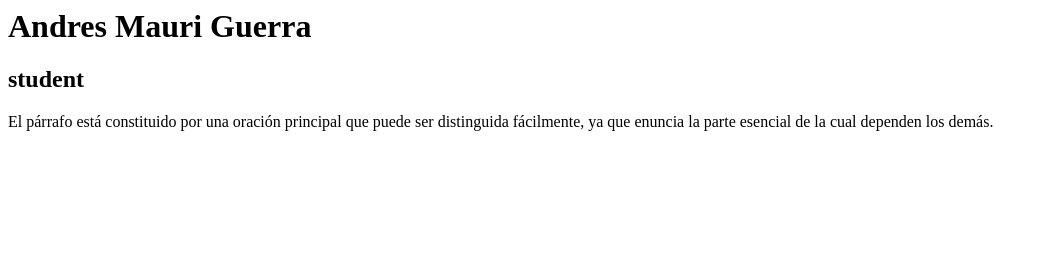
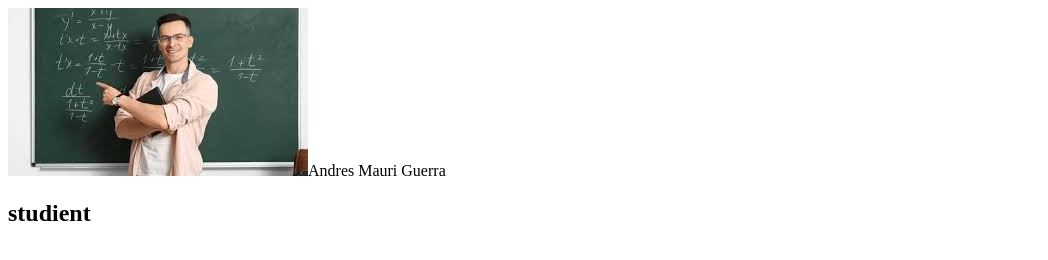
Before and after one commit to AMAURI19/aew_cibertec_mauri, a plain HTML site: page HTML/01_HTML/index.html in a window 1280 px wide. Shown: the whole page, without its empty margins (0-1048 px from the left). Drawn offline with Linux system fonts and the light colour scheme.

Commit message:
he creado el proyecto de pagina web

```diff
--- a/HTML/01_HTML/index.html
+++ b/HTML/01_HTML/index.html
@@ -3,8 +3,9 @@
 <title>tarjeta personal</title>
     </head>
     <body>
+        <img src="images/descarga.jpeg"
 <h1>Andres Mauri Guerra</h1>
-<h2>student</h2>
-<p>El párrafo está constituido por una oración principal que puede ser distinguida fácilmente, ya que enuncia la parte esencial de la cual dependen los demás.</p>
+<h2>studient</h2>
+<p></p>
     </body>
 </html>
```
